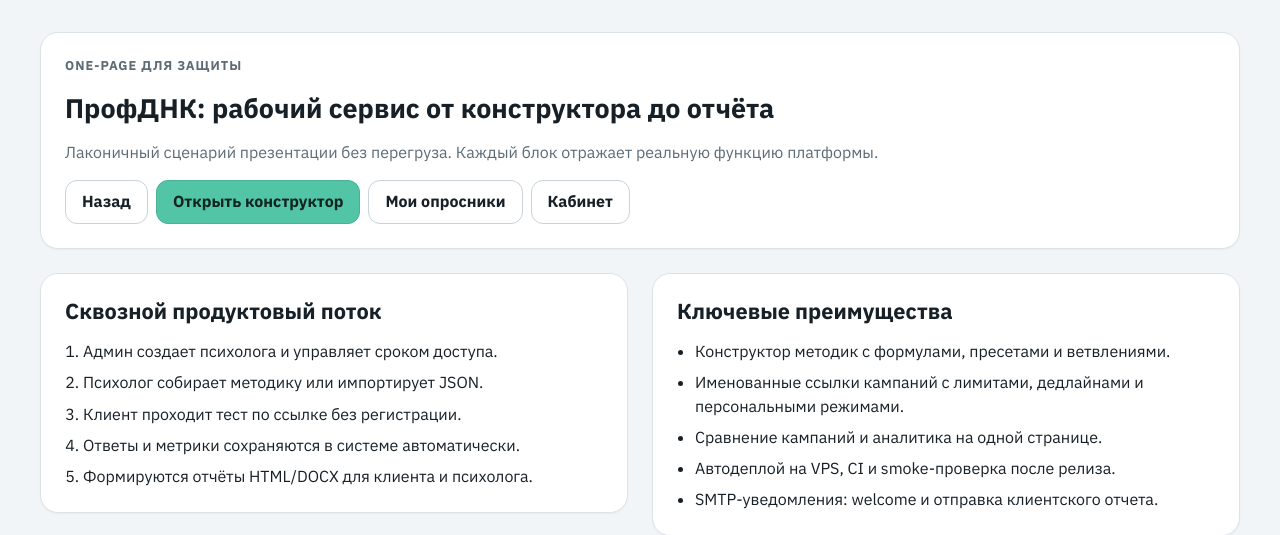
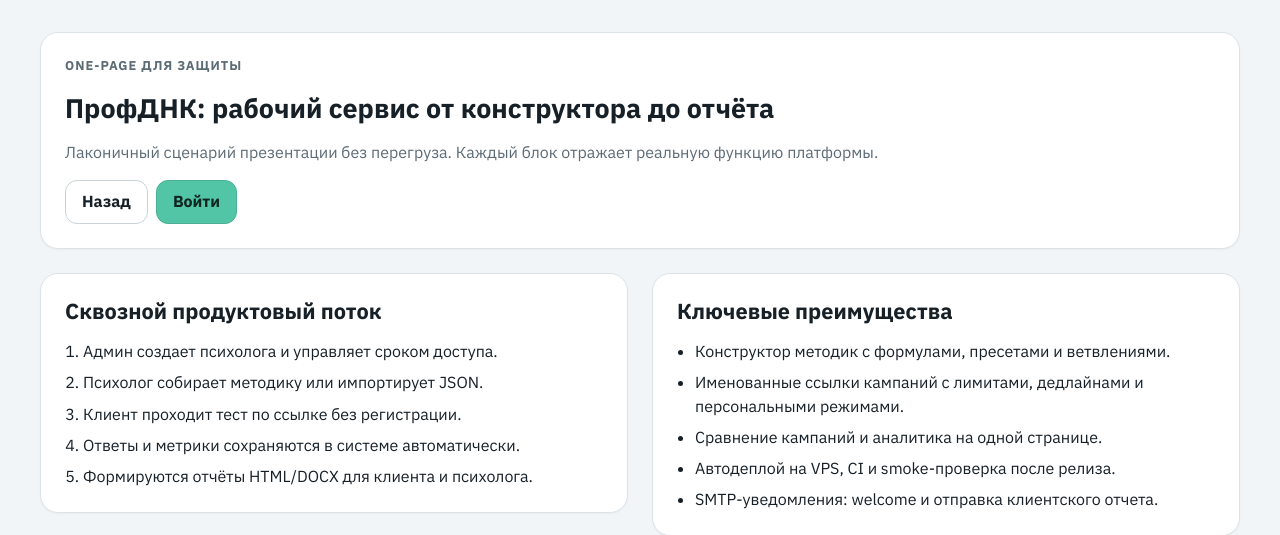
Before and after one commit to kleget/titanit-profdnk-mvp, a FastAPI app: page /features in a window 1280 px wide. Shown: the part 146-681 px from the top of the page. Run offline with FastAPI, Linux system fonts and the light colour scheme.

Commit message:
fix(nav): align admin tabs and remove duplicate feature actions

```diff
--- a/backend/app/templates/base.html
+++ b/backend/app/templates/base.html
@@ -44,6 +44,11 @@
               href="/admin"
               {% if current_path.startswith('/admin') %}aria-current="page"{% endif %}
             >Админ</a>
+            <a
+              class="{% if current_path.startswith('/tests') %}is-active{% endif %}"
+              href="/tests"
+              {% if current_path.startswith('/tests') %}aria-current="page"{% endif %}
+            >Опросники</a>
           {% else %}
             <a
               class="{% if current_path.startswith('/dashboard') %}is-active{% endif %}"
--- a/backend/app/templates/features.html
+++ b/backend/app/templates/features.html
@@ -10,9 +10,15 @@
   <p class="muted">Лаконичный сценарий презентации без перегруза. Каждый блок отражает реальную функцию платформы.</p>
   <div class="actions">
     <button class="btn ghost" type="button" data-history-back data-fallback="{{ back_fallback }}">Назад</button>
-    <a class="btn" href="/tests/new">Открыть конструктор</a>
-    <a class="btn ghost" href="/tests">Мои опросники</a>
-    <a class="btn ghost" href="/dashboard">Кабинет</a>
+    {% if not user %}
+      <a class="btn" href="/login">Войти</a>
+    {% elif user.role.value == "admin" %}
+      <a class="btn" href="/admin">Открыть админку</a>
+      <a class="btn ghost" href="/tests">Опросники</a>
+    {% else %}
+      <a class="btn" href="/tests">Мои опросники</a>
+      <a class="btn ghost" href="/tests/new">Конструктор</a>
+    {% endif %}
   </div>
 </section>
 
```
